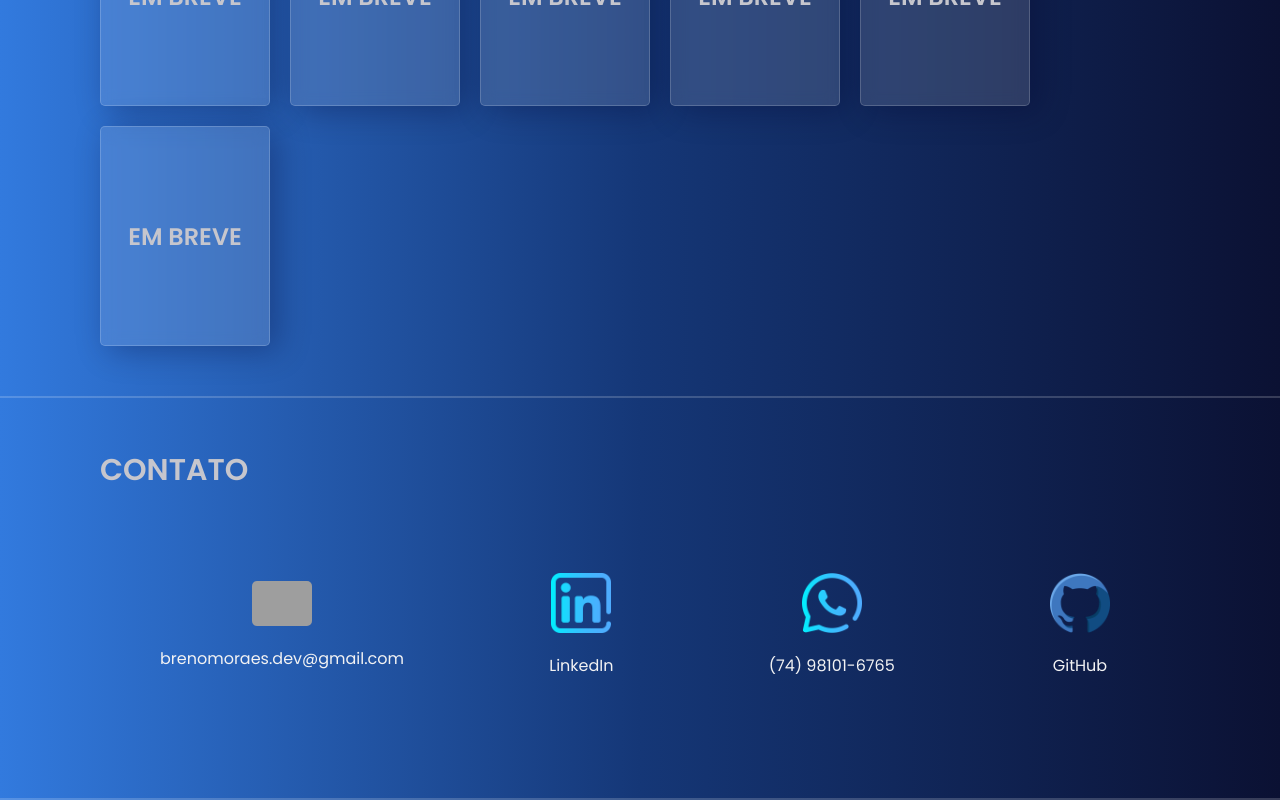
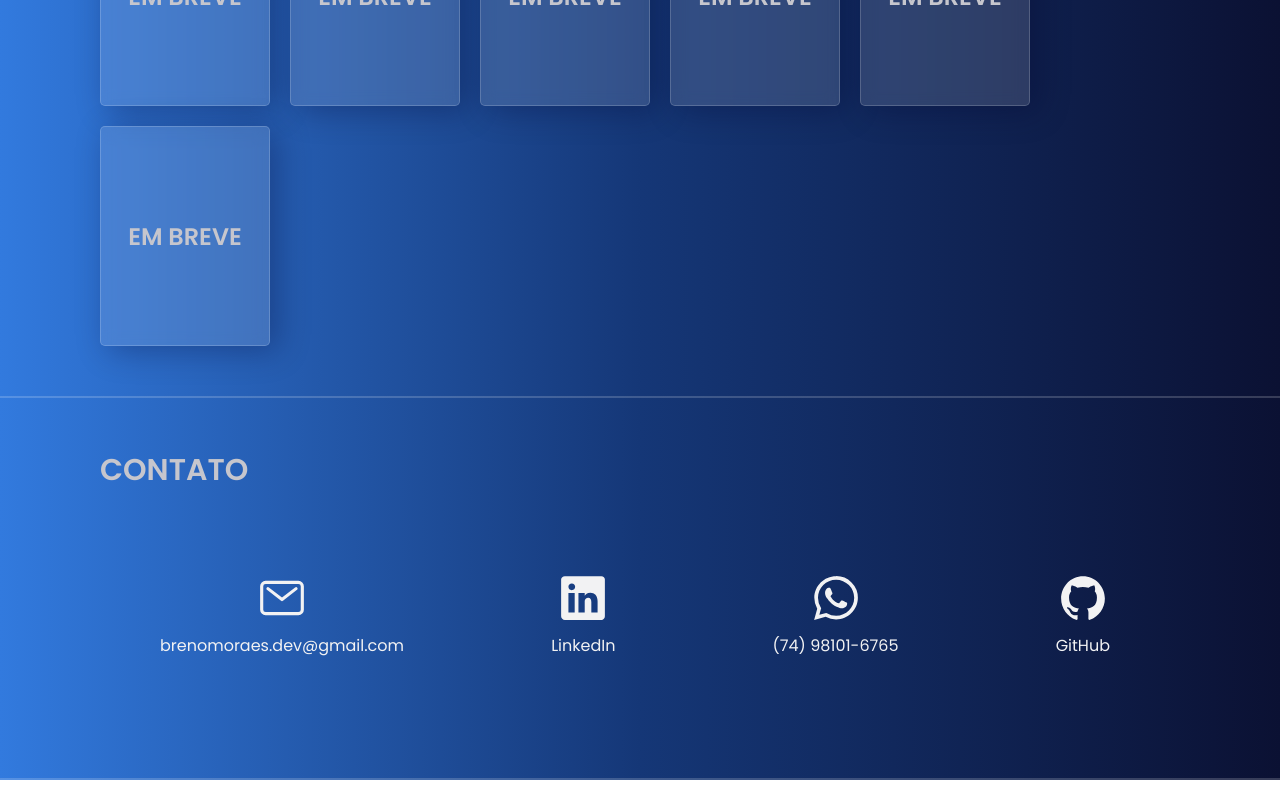
Before and after one commit to tittobreno/portfolio, a React (Vite) app in the folder portfolio/: page / in a window 1280 px wide. Shown: the part 1036-1836 px from the top of the page. Built offline with nearby package versions, Linux system fonts and the light colour scheme; grey boxes are pictures that could not be loaded.

Commit message:
refactor: change icons contact

```diff
--- a/portfolio/src/components/Contact/index.jsx
+++ b/portfolio/src/components/Contact/index.jsx
@@ -1,28 +1,47 @@
-import './styles.css';
-const Contact = ({ icon, description, link }) => {
+import "./styles.css";
+import { RxLinkedinLogo, RxEnvelopeClosed, RxGithubLogo } from "react-icons/rx";
+import { FaWhatsappSquare } from "react-icons/fa";
+import {
+  IoMailOutline,
+  IoLogoWhatsapp,
+  IoLogoLinkedin,
+  IoLogoGithub,
+} from "react-icons/io5";
+const Contact = ({ name, icon, description, link }) => {
+  const setIcon = () => {
+    if (name === "LinkedIn") {
+      return <IoLogoLinkedin size={50} />;
+    } else if (name === "E-mail") {
+      return;
+    } else if (name === "GitHub") {
+      return <IoLogoGithub size={50} />;
+    } else if (name === "Telefone") {
+      return <IoLogoWhatsapp size={50} />;
+    }
+  };
   if (link) {
     return (
       <div className="container-contact">
         <a
-                    target='_blank'
-                    rel='noreferrer'
+          target="_blank"
+          rel="noreferrer"
           href={link}
           className="container-contact"
         >
-                    <img className='contact-img' src={icon} alt='icon' />
+          {setIcon(name)}
           <p>{description}</p>
         </a>
       </div>
-
-        )
+    );
   } else {
     return (
-
-            <div className="container-contact">
-                <img className='contact-img' src={icon} alt='icon' />
-                <p>{description}</p>
+      <div>
+        <section className="container-contact" style={{ cursor: "default" }}>
+          <IoMailOutline size={50} />
+          <p style={{ cursor: "text" }}>{description}</p>
+        </section>
       </div>
-        )
+    );
   }
 };
 
--- a/portfolio/src/components/Contact/styles.css
+++ b/portfolio/src/components/Contact/styles.css
@@ -13,11 +13,6 @@
   transition-duration: 180ms;
 }
 
-.container-contact:hover {
-  transition: ease-in;
-  transition-duration: 180ms;
-}
-
 .contact-img {
   width: 6rem;
   border-radius: 0.5rem;
--- a/portfolio/src/utils/data.jsx
+++ b/portfolio/src/utils/data.jsx
@@ -1,64 +1,75 @@
-import JsIcon from '../assets/skills/js.svg';
-import PostgreIcon from '../assets/skills/postgresql.svg';
-import ReactIcon from '../assets/skills/react.svg';
-import HtmlIcon from '../assets/skills/html5.svg';
-import CssIcon from '../assets/skills/css3.svg';
-import GitIcon from '../assets/skills/git.svg';
-import EmailIcon from '../assets/contact/email.png';
-import LinkedInIcon from '../assets/contact/linkedin.png';
-import PhoneIcon from '../assets/contact/phone.png';
-import GitHubIcon from '../assets/contact/github.png';
-import NodeIcon from '../assets/skills/nodejs.svg';
-import TypeIcon from '../assets/skills/ts.svg';
+import JsIcon from "../assets/skills/js.svg";
+import PostgreIcon from "../assets/skills/postgresql.svg";
+import ReactIcon from "../assets/skills/react.svg";
+import HtmlIcon from "../assets/skills/html5.svg";
+import CssIcon from "../assets/skills/css3.svg";
+import GitIcon from "../assets/skills/git.svg";
+import EmailIcon from "../assets/contact/email.png";
+import LinkedInIcon from "../assets/contact/linkedin.png";
+import PhoneIcon from "../assets/contact/phone.png";
+import GitHubIcon from "../assets/contact/github.png";
+import NodeIcon from "../assets/skills/nodejs.svg";
+import TypeIcon from "../assets/skills/ts.svg";
+import { RxLinkedinLogo } from "react-icons/rx";
+
 export const skills = [
   {
-        name: 'NODEJS',
-        icon: NodeIcon
-    }, {
-        name: 'JAVASCRIPT',
-        icon: JsIcon
-    }, {
-        name: 'TYPESCRIPT',
-        icon: TypeIcon
-    }, {
-        name: 'POSTGRESQL',
-        icon: PostgreIcon
-    }, {
-        name: 'REACT',
-        icon: ReactIcon
-    }, {
-        name: 'HTML5',
-        icon: HtmlIcon
-    }, {
-        name: 'CSS3',
-        icon: CssIcon
-    }, {
-        name: 'GIT',
-        icon: GitIcon
+    name: "NODEJS",
+    icon: NodeIcon,
   },
-
-]
+  {
+    name: "JAVASCRIPT",
+    icon: JsIcon,
+  },
+  {
+    name: "TYPESCRIPT",
+    icon: TypeIcon,
+  },
+  {
+    name: "POSTGRESQL",
+    icon: PostgreIcon,
+  },
+  {
+    name: "REACT",
+    icon: ReactIcon,
+  },
+  {
+    name: "HTML5",
+    icon: HtmlIcon,
+  },
+  {
+    name: "CSS3",
+    icon: CssIcon,
+  },
+  {
+    name: "GIT",
+    icon: GitIcon,
+  },
+];
 
 export const contacts = [
   {
-        name: 'E-mail',
+    name: "E-mail",
     icon: EmailIcon,
-        link: '',
-        description: 'brenomoraes.dev@gmail.com'
-    }, {
-        name: 'LinkedIn',
-        icon: LinkedInIcon,
-        link: 'https://www.linkedin.com/in/dev-breno-moraes/',
-        description: 'LinkedIn'
-    }, {
-        name: 'Telefone',
+    link: "",
+    description: "brenomoraes.dev@gmail.com",
+  },
+  {
+    name: "LinkedIn",
+    icon: <LinkedInIcon />,
+    link: "https://www.linkedin.com/in/dev-breno-moraes/",
+    description: "LinkedIn",
+  },
+  {
+    name: "Telefone",
     icon: PhoneIcon,
-        link: ' https://wa.me/5574981016765',
-        description: '(74) 98101-6765'
-    }, {
-        name: 'GitHub',
+    link: " https://wa.me/5574981016765",
+    description: "(74) 98101-6765",
+  },
+  {
+    name: "GitHub",
     icon: GitHubIcon,
-        link: 'https://github.com/tittobreno',
-        description: 'GitHub'
+    link: "https://github.com/tittobreno",
+    description: "GitHub",
   },
-]
+];
```
Also changed, not shown: portfolio/src/pages/Main/index.jsx (+30 -27 lines). Lines whose indentation alone changed are shown as unchanged.
